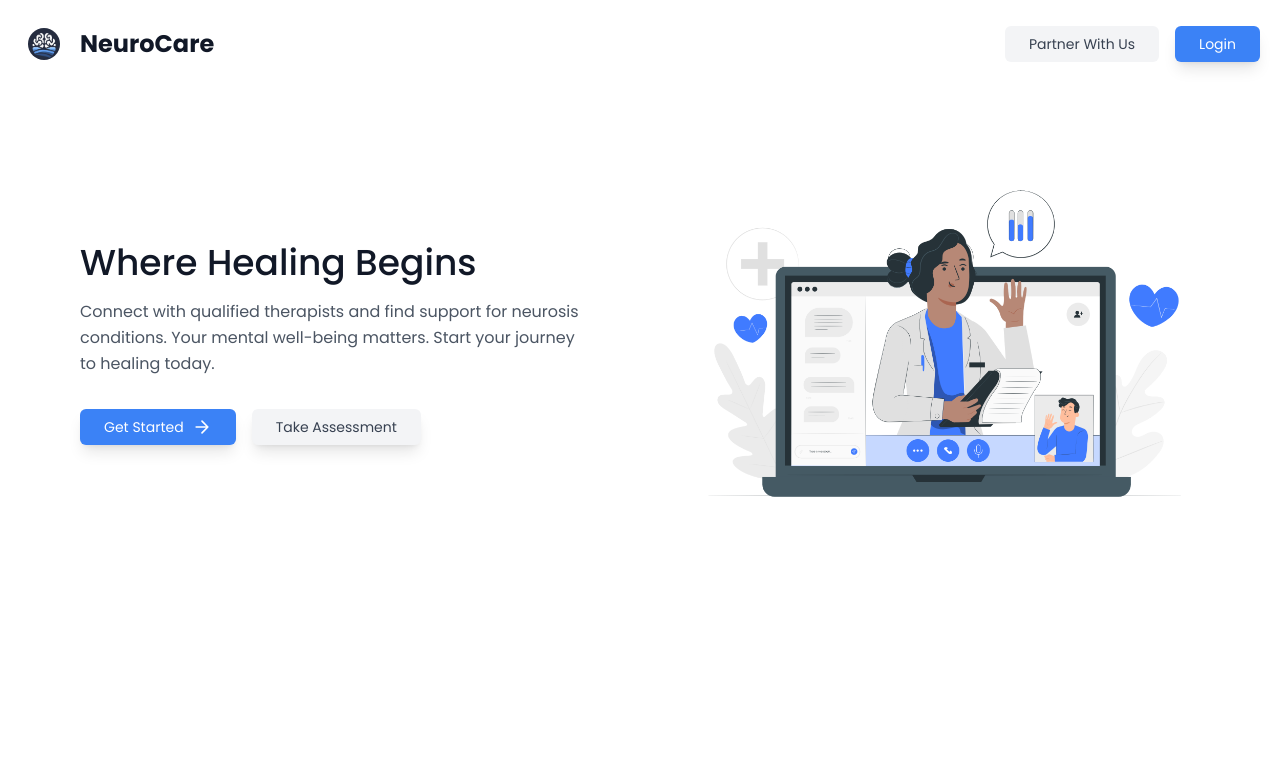
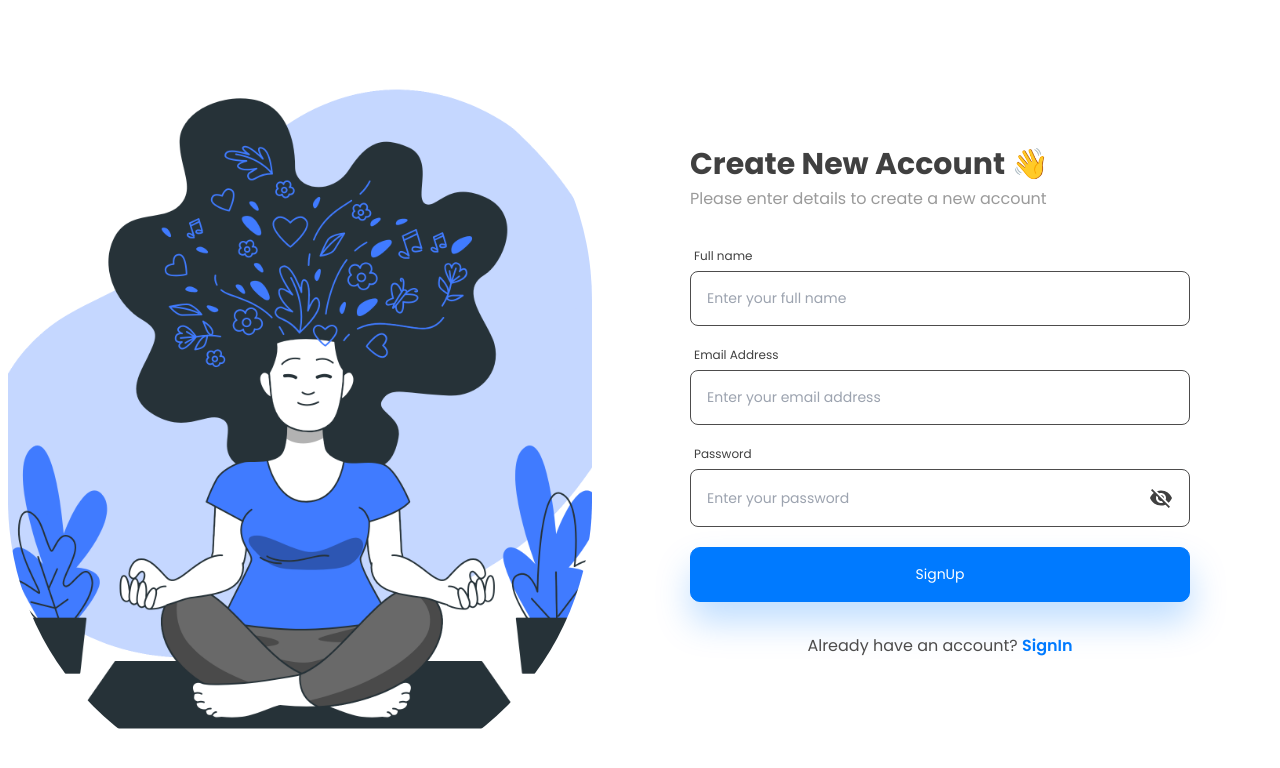
Before and after one commit to Samtes64/neurocare, a React (Create React App) app in the folder client/: page /signup in a window 1280 px wide. Shown: the top 768 px of the page. Built offline with nearby package versions, Linux system fonts and the light colour scheme.

Commit message:
fixing the navigation to the authentication from the homepage

```diff
--- a/client/src/App.js
+++ b/client/src/App.js
@@ -37,12 +37,12 @@ function App() {
         ) : (
           <Container>
             <Routes>
-      {/* Redirect all routes to the homepage */}
-      <Route path="/*" element={<Homepage />} />
-      {/* Define other routes here if needed */}
-      <Route path="/login" exact element={<Authentication />} />
-
-    </Routes>
+              {/* Redirect all routes to the homepage */}
+              <Route path="/*" element={<Homepage />} />
+              {/* Define other routes here if needed */}
+              <Route path="/login" exact element={<Authentication loginProp={false} />} />
+              <Route path="/signup" exact element={<Authentication loginProp={true} />} />
+            </Routes>
           </Container>
         )}
       </BrowserRouter>
--- a/client/src/pages/Authentication.jsx
+++ b/client/src/pages/Authentication.jsx
@@ -1,4 +1,4 @@
-import React, { useState } from "react";
+import React, { useState,useEffect } from "react";
 import styled from "styled-components";
 import LogoImage from "../utils/Images/Logo.png";
 import AuthImage from "../utils/Images/AuthImage.png";
@@ -62,8 +62,13 @@ const TextButton = styled.span`
   font-weight: 600;
 `;
 
-const Authentication = () => {
+const Authentication = ({loginProp}) => {
   const [login, setLogin] = useState(false);
+
+  useEffect(() => {
+    // Set login state based on the value of loginProp
+    setLogin(loginProp);
+  }, [loginProp]);
   return (
     <Container>
       <Left>
--- a/client/src/pages/Hero.jsx
+++ b/client/src/pages/Hero.jsx
@@ -1,43 +1,53 @@
 import React from "react";
 import doctorhero from "../utils/Images/doctorhero.png";
 import LogoImage from "../utils/Images/Logo.png";
+import { Link } from "react-router-dom";
 
 function Hero() {
   return (
-    <>
-      <header class="text-gray-600 body-font">
-  <div class="container mx-auto flex flex-wrap p-5 flex-col md:flex-row items-center justify-between">
-    <a href="#" class="flex title-font font-medium items-center text-gray-900 mb-4 md:mb-0">
-      <img src={LogoImage} alt="" class="w-12 h-12 text-white p-2 rounded-full" />
-      <span class="ml-3 text-2xl font-bold">NeuroCare</span>
+    <div className="bg-blue-300 h-screen">
+      <header className="text-gray-600 body-font">
+        <div className="container mx-auto flex flex-wrap p-5 flex-col md:flex-row items-center justify-between">
+          <a
+            href="#"
+            className="flex title-font font-medium items-center text-gray-900 mb-4 md:mb-0"
+          >
+            <img
+              src={LogoImage}
+              alt=""
+              className="w-12 h-12 text-white p-2 rounded-full"
+            />
+            <span className="ml-3 text-2xl font-bold">NeuroCare</span>
           </a>
-    <div class="flex items-center">
-      <button class="inline-flex items-center justify-center text-gray-700 bg-gray-100 border-0 py-2 px-6 focus:outline-none hover:bg-gray-200 rounded-md text-lg ">
-        <span class="text-sm">Partner With Us</span>
+          <div className="flex items-center">
+            <button className="inline-flex items-center justify-center text-gray-700 bg-gray-100 border-0 py-2 px-6 focus:outline-none hover:bg-gray-200 rounded-md text-lg ">
+              <span className="text-sm">Partner With Us</span>
             </button>
-      <button class="ml-4  inline-flex items-center justify-center text-white  border-0 py-2 px-6 focus:outline-none rounded-md text-lg hover:shadow-md bg-blue-500 shadow-lg">
-        <span class="text-sm">Login</span>
+            <Link to="/login">
+              <button className="ml-4 inline-flex items-center justify-center text-white border-0 py-2 px-6 focus:outline-none rounded-md text-lg hover:shadow-md bg-blue-500 shadow-lg">
+                <span className="text-sm">Login</span>
               </button>
+            </Link>
           </div>
         </div>
       </header>
 
-      <section class="text-gray-600 body-font ">
-        <div class="container mx-auto flex px-5 lg:px-20 md:flex-row flex-col items-center">
-          <div class="lg:flex-grow md:w-1/2 lg:pr-24 md:pr-16 flex flex-col md:items-start md:text-left  md:mb-0 items-center text-center">
-            <h1 class="title-font sm:text-4xl text-3xl mb-4 font-medium text-gray-900">
+      <section className="text-gray-600 body-font ">
+        <div className="container mx-auto flex px-5 lg:px-20 md:flex-row flex-col items-center">
+          <div className="lg:flex-grow md:w-1/2 lg:pr-24 md:pr-16 flex flex-col md:items-start md:text-left  md:mb-0 items-center text-center">
+            <h1 className="title-font sm:text-4xl text-3xl mb-4 font-medium text-gray-900">
               Where Healing Begins
             </h1>
-            <p class="mb-8 leading-relaxed">
+            <p className="mb-8 leading-relaxed">
               Connect with qualified therapists and find support for neurosis
               conditions. Your mental well-being matters. Start your journey to
               healing today.
             </p>
-            <div class="flex justify-center">
-              <button class="inline-flex items-center justify-center text-white bg-blue-500 border-0 py-2 px-6 focus:outline-none hover:bg-blue-600 rounded-md text-lg shadow-lg">
+            <div className="flex justify-center">
+              <button className="inline-flex items-center justify-center text-white bg-blue-500 border-0 py-2 px-6 focus:outline-none hover:bg-blue-600 rounded-md text-lg shadow-lg">
                 <span className="text-sm ">Get Started</span>
                 <svg
-                  class="w-5 h-5 ml-2"
+                  className="w-5 h-5 ml-2"
                   viewBox="0 0 24 24"
                   fill="none"
                   xmlns="http://www.w3.org/2000/svg"
@@ -51,21 +61,21 @@ function Hero() {
                   />
                 </svg>
               </button>
-              <button class="ml-4 inline-flex items-center justify-center text-gray-700 bg-gray-100 border-0 py-2 px-6 focus:outline-none hover:bg-gray-200 rounded-md text-lg shadow-lg">
+              <button className="ml-4 inline-flex items-center justify-center text-gray-700 bg-gray-100 border-0 py-2 px-6 focus:outline-none hover:bg-gray-200 rounded-md text-lg shadow-lg">
                 <span className="text-sm ">Take Assessment</span>
               </button>
             </div>
           </div>
-          <div class="lg:max-w-lg lg:w-full md:w-1/2 ">
+          <div className="lg:max-w-lg lg:w-full md:w-1/2 ">
             <img
-              class="object-cover object-center rounded"
+              className="object-cover object-center rounded"
               alt="hero"
               src={doctorhero}
             />
           </div>
         </div>
       </section>
-    </>
+    </div>
   );
 }
 
```
Also changed, not shown: client/src/components/TherapistSignup.jsx (added). Lines whose indentation alone changed are shown as unchanged.
